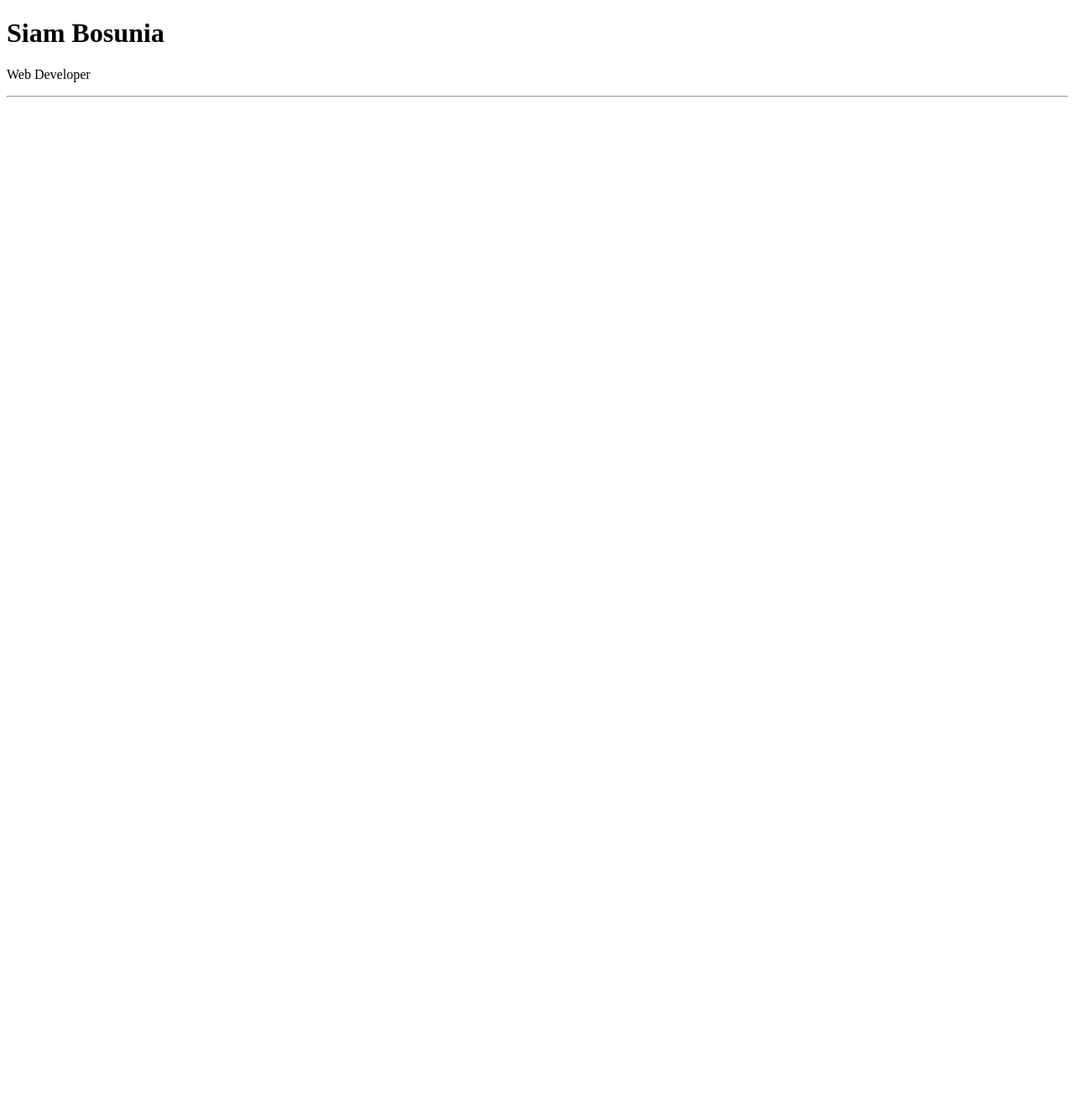
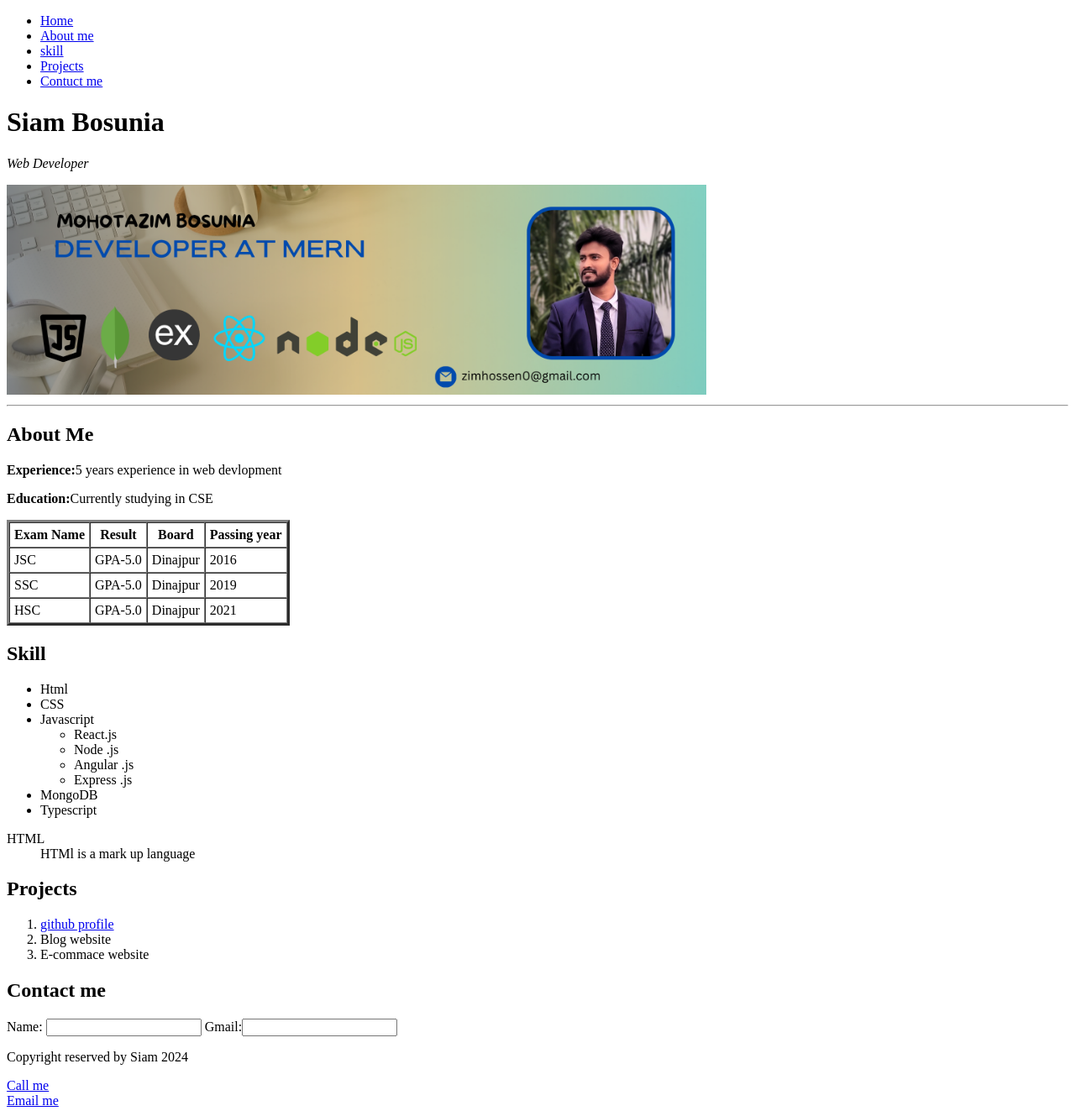
Before and after one commit to Mohotazim-Bosunia/Basic-Html, a plain HTML site: page index.html in a window 1280 px wide. Shown: the whole page at 84% size. Before the commit the page ends 800 px from the top, so only its background shows below. Drawn offline with Linux system fonts and the light colour scheme.

Commit message:
finished the basic project

```diff
--- a/index.html
+++ b/index.html
@@ -5,10 +5,118 @@
     <meta name="viewport" content="width=device-width, initial-scale=1.0">
     <title>Portfolio</title>
 </head>
-<body>
-  <header>
+  <!--section=navbar-->
+  <nav>
+    <ul>
+      <li><a href="index.html" target="_blank" title="visite home page">Home</a></li>
+        <li>
+          <a  href="#about">About me</a>
+        </li>
+        <li>
+          <a  href="#skills">skill</a>
+        </li>
+        <li>
+          <a  href="#projects">Projects</a>
+        </li>
+        <li>
+          <a  href="#contact">Contuct me</a>
+        </li>
+
+    </ul>
+</nav>
+<!--section=intro-->
+  <header id="intro">
+
     <h1>Siam Bosunia</h1>
-    <p>Web Developer</p><hr>
+    <p><em>Web Developer</em></p>
+    <a href="https://www.facebook.com/profile.php?id=100012411289040"><img src="./images/img.png" alt="profile" height="250"></a>
+
+    <hr>
   </header>
+  <!--Section:about me-->
+ <section id="about">
+    <h2>About Me</h2>
+    <p><strong>Experience:</strong>5 years experience in web devlopment</p>
+    <p><strong>Education:</strong>Currently studying in CSE</p>
+ </section>
+ <table border="3" cellspacing="0" cellpadding="5">
+  <thead>
+    <tr>
+      <th>Exam Name</th>
+      <th>Result</th>
+      <th>Board</th>
+      <th>Passing year</th>
+
+    </tr>
+  </thead>
+  <tbody>
+    <tr>
+      <td>JSC</td>
+      <td>GPA-5.0</td>
+      <td>Dinajpur</td>
+      <td>2016</td>
+   </tr>
+   <tr>
+      <td>SSC</td>
+      <td>GPA-5.0</td>
+      <td>Dinajpur</td>
+      <td>2019</td>
+   </tr>
+    <tr>
+      <td>HSC</td>
+      <td>GPA-5.0</td>
+      <td>Dinajpur</td>
+      <td>2021</td>
+
+    </tr>
+  </tbody>
+ </table>
+ <!--section:Skill-->
+ <section id="skills">
+    <h2>Skill</h2>
+     <ul>
+    <li>Html</li>
+    <li>CSS </li>
+    <li>Javascript</li>
+   <ul>
+    <li> React.js</li>
+    <li> Node .js</li>
+    <li> Angular .js</li>
+    <li> Express .js</li>
+   </ul>
+    <li> MongoDB</li>
+    <li> Typescript</li>
+   </ul>
+   <dl>
+    <dt>HTML</dt>
+    <dd>HTMl is a mark up language</dd>
+   </dl>
+ </section>
+<!--section:projects-->
+<section id="projects">
+<h2>Projects</h2>
+<ol>
+  <li><a target="_blank" href="https://github.com/Mohotazim-Bosunia">github profile</a></li>
+  <li>Blog  website</li>
+  <li>E-commace website</li>
+</ol>
+</section>
+
+<!--section:contacts-->
+<section id="contact">
+  <h2>Contact me</h2>
+  <form>
+    Name: <input type="text"/>
+    Gmail:<input type="text"/>
+  </form>
+</section>
+
+<!--section:footer-->
+<footer>
+  <p>Copyright reserved by Siam 2024</p>
+  <a href="tel:01328603018">Call me</a><br>
+  <a href="mohotazimbosunia@gmail.com">Email me</a><br>
+
+</footer>
 </body>
 </html>
```
Also changed, not shown: about.html (added, +18 -0 lines), contuct.html (added, +18 -0 lines), images/img.png (added).
